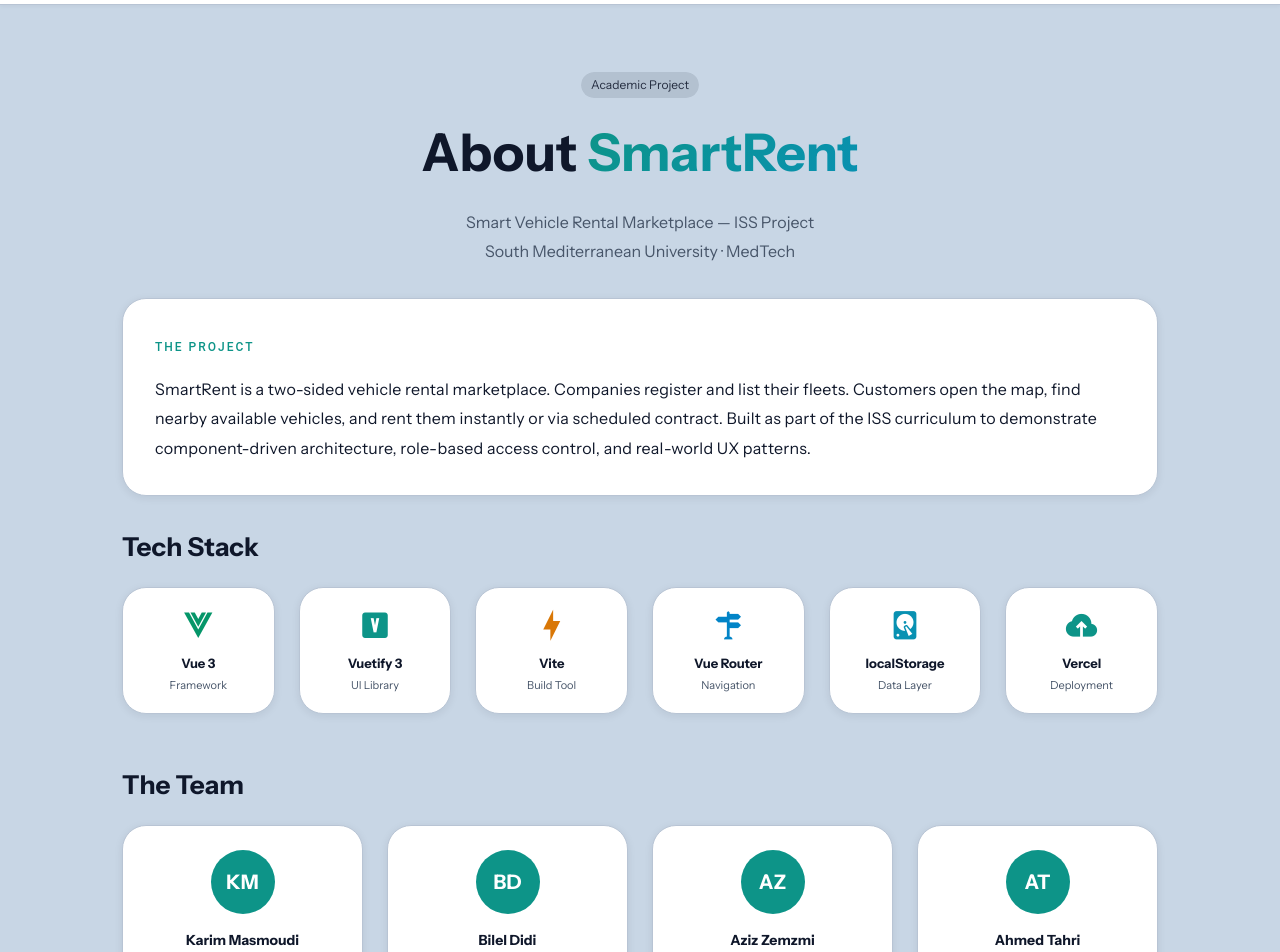
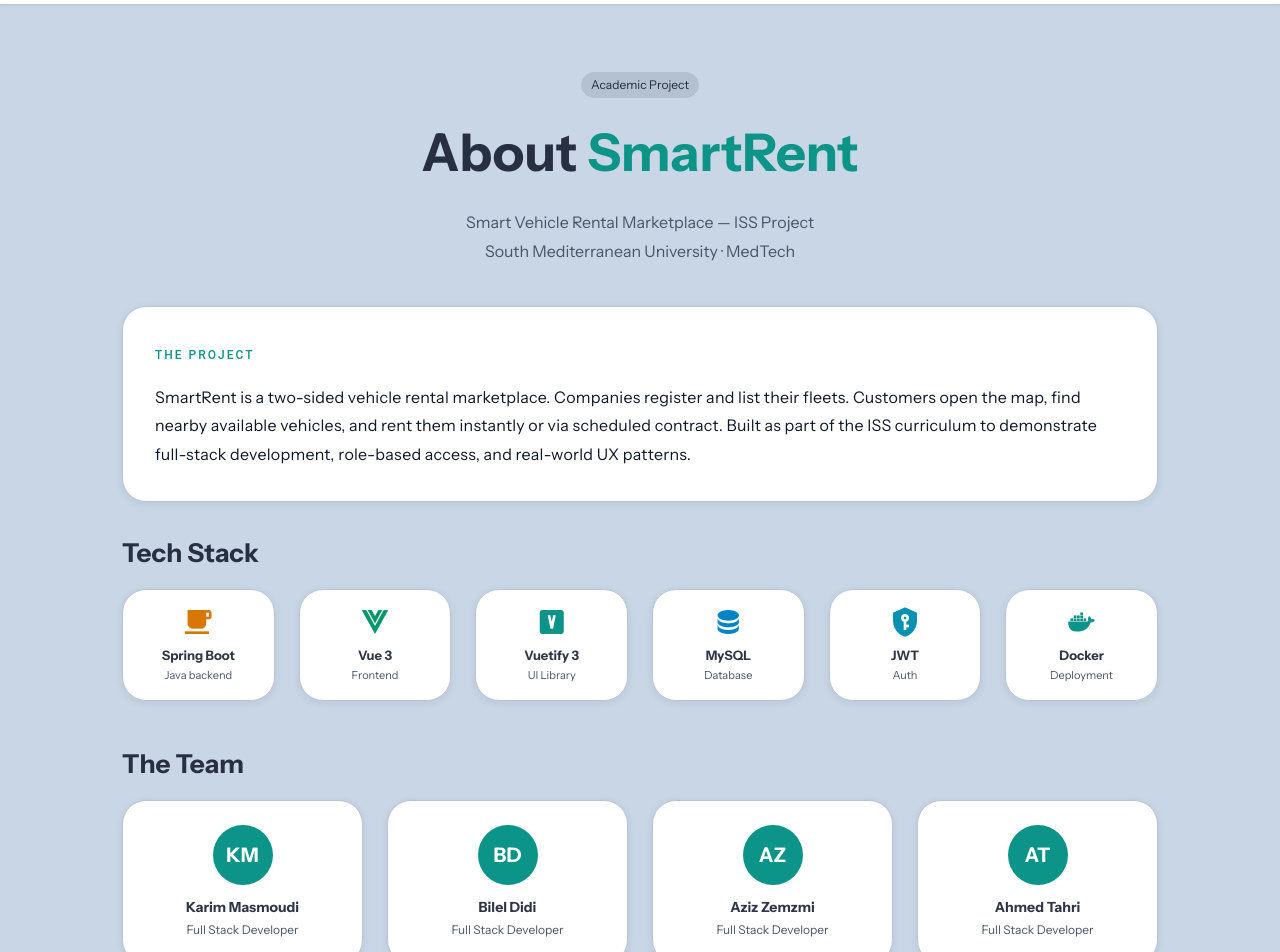
Before and after one commit to Kernel-Hunter/smart-vehicle-rental-system, a Vue app in the folder frontend/: page /about in a window 1280 px wide. Shown: the part 60-1012 px from the top of the page. Built offline with nearby package versions, Linux system fonts and the light colour scheme; a web font is replaced by a local one.

Commit message:
Update AboutView.vue

```diff
--- a/frontend/src/views/AboutView.vue
+++ b/frontend/src/views/AboutView.vue
@@ -1,77 +1,72 @@
 <!-- AboutView.vue -->
 <template>
-  <div class="about-page">
-
-    <!-- Header -->
-    <div class="about-header">
+  <div style="max-width:1100px; margin:0 auto; padding:28px 32px;">
+    <div class="text-center py-10">
       <v-chip color="primary" variant="tonal" size="small" class="mb-4">Academic Project</v-chip>
-      <h1 class="about-title">
-        About <span class="gradient-text">SmartRent</span>
+      <h1 style="font-family:'Cabinet Grotesk','Instrument Sans',sans-serif;font-size:clamp(32px,5vw,52px);font-weight:800;margin-bottom:16px;">
+        About <span style="color:rgb(var(--v-theme-primary))">SmartRent</span>
       </h1>
-      <p class="about-sub">
-        Smart Vehicle Rental Marketplace — ISS Project<br />
-        South Mediterranean University · MedTech
+      <p style="font-size:16px;color:rgb(var(--v-theme-on-surface-variant));max-width:560px;margin:0 auto;line-height:1.8;">
+        Smart Vehicle Rental Marketplace — ISS Project<br />South Mediterranean University · MedTech
       </p>
     </div>
 
     <!-- Description -->
-    <v-card rounded="xl" elevation="1" class="mb-8 fade-up-1">
+    <v-card rounded="xl" elevation="1" class="mb-8">
       <v-card-text class="pa-8">
         <p class="text-overline text-primary mb-3">The Project</p>
-        <p class="about-body">
+        <p style="font-size:16px;line-height:1.8;color:rgb(var(--v-theme-on-surface));">
           SmartRent is a two-sided vehicle rental marketplace. Companies register and list their fleets.
           Customers open the map, find nearby available vehicles, and rent them instantly or via scheduled contract.
-          Built as part of the ISS curriculum to demonstrate component-driven architecture,
-          role-based access control, and real-world UX patterns.
+          Built as part of the ISS curriculum to demonstrate full-stack development, role-based access, and real-world UX patterns.
         </p>
       </v-card-text>
     </v-card>
 
     <!-- Tech stack -->
-    <h2 class="section-heading mb-5 fade-up-1">Tech Stack</h2>
-    <v-row class="mb-10">
-      <v-col v-for="(t, i) in tech" :key="t.name" cols="6" sm="4" md="3" lg="2">
-        <v-card
-          :class="`hover-lift fade-up-${(i % 4) + 1}`"
-          rounded="xl"
-          elevation="1"
-          class="tech-card text-center pa-5"
-        >
-          <v-icon :color="t.color" size="34" class="mb-3">{{ t.icon }}</v-icon>
-          <div class="tech-name">{{ t.name }}</div>
-          <div class="tech-desc">{{ t.desc }}</div>
+    <h2 class="mb-4" style="font-family:'Cabinet Grotesk','Instrument Sans',sans-serif;font-size:26px;font-weight:700;">Tech Stack</h2>
+    <v-row class="mb-8">
+      <v-col v-for="(t, i) in tech" :key="t.name" cols="6" md="4" lg="2">
+        <v-card :class="`hover-lift -delay-${(i%4)+1}`" rounded="xl" elevation="1" class="text-center pa-4">
+          <v-icon :color="t.color" size="32" class="mb-2">{{ t.icon }}</v-icon>
+          <div style="font-size:13px;font-weight:700;">{{ t.name }}</div>
+          <div style="font-size:11px;color:rgb(var(--v-theme-on-surface-variant));margin-top:2px;">{{ t.desc }}</div>
         </v-card>
       </v-col>
     </v-row>
 
     <!-- Team -->
-    <h2 class="section-heading mb-5 fade-up-1">The Team</h2>
-    <v-row class="mb-10">
+    <h2 class="mb-4" style="font-family:'Cabinet Grotesk','Instrument Sans',sans-serif;font-size:26px;font-weight:700;">The Team</h2>
+    <v-row class="mb-8">
       <v-col v-for="(m, i) in team" :key="m.name" cols="6" md="3">
         <v-card
-          :class="`hover-lift fade-up-${i + 1}`"
+          :class="`hover-lift fade-up-${i+1}${m.link ? ' member-clickable' : ''}`"
           rounded="xl"
           elevation="1"
-          class="team-card text-center pa-6"
+          class="text-center pa-6"
+          @click="m.link && openLink(m.link)"
         >
-          <v-avatar color="primary" size="64" class="mb-4">
-            <span class="avatar-initials">{{ m.initials }}</span>
-          </v-avatar>
-          <div class="member-name">{{ m.name }}</div>
-          <div class="member-role">{{ m.role }}</div>
+          <div class="member-avatar-wrap">
+            <v-avatar color="primary" size="60" class="mb-3">
+              <span style="font-size:20px;font-weight:700;color:white;">{{ m.initials }}</span>
+            </v-avatar>
+            <!-- Secret portfolio icon, only shown on Karim's card -->
+            <v-icon v-if="m.link" class="portfolio-hint" size="14" color="primary">mdi-open-in-new</v-icon>
+          </div>
+          <div style="font-weight:700;font-size:14px;">{{ m.name }}</div>
+          <div style="font-size:12px;color:rgb(var(--v-theme-on-surface-variant));margin-top:3px;">{{ m.role }}</div>
         </v-card>
       </v-col>
     </v-row>
 
     <!-- University -->
-    <v-card color="primary" variant="tonal" rounded="xl" elevation="0" class="fade-up-1">
+    <v-card color="primary" variant="tonal" rounded="xl" elevation="0" class="">
       <v-card-text class="pa-6">
-        <p class="text-overline mb-2">Institution</p>
-        <p class="uni-name">South Mediterranean University — MedTech</p>
-        <p class="uni-sub">Program: ISS — Ingénierie des Systèmes et des Services</p>
+        <p class="text-overline mb-1">Institution</p>
+        <p style="font-family:'Cabinet Grotesk','Instrument Sans',sans-serif;font-size:20px;font-weight:700;">South Mediterranean University — MedTech</p>
+        <p style="font-size:14px;color:rgb(var(--v-theme-on-surface-variant));margin-top:4px;">Program: ISS — Ingénierie des Systèmes et des Services</p>
       </v-card-text>
     </v-card>
-
   </div>
 </template>
 
@@ -81,124 +76,43 @@
   data() {
     return {
       tech: [
-        { icon: 'mdi-vuejs',          color: 'success',   name: 'Vue 3',       desc: 'Framework'    },
-        { icon: 'mdi-alpha-v-box',    color: 'primary',   name: 'Vuetify 3',   desc: 'UI Library'   },
-        { icon: 'mdi-lightning-bolt', color: 'warning',   name: 'Vite',        desc: 'Build Tool'   },
-        { icon: 'mdi-routes',         color: 'info',      name: 'Vue Router',  desc: 'Navigation'   },
-        { icon: 'mdi-harddisk',       color: 'secondary', name: 'localStorage',desc: 'Data Layer'   },
-        { icon: 'mdi-cloud-upload',   color: 'primary',   name: 'Vercel',      desc: 'Deployment'   },
+        { icon: 'mdi-coffee',      color: 'warning',   name: 'Spring Boot', desc: 'Java backend'  },
+        { icon: 'mdi-vuejs',       color: 'success',   name: 'Vue 3',       desc: 'Frontend'      },
+        { icon: 'mdi-alpha-v-box', color: 'primary',   name: 'Vuetify 3',   desc: 'UI Library'    },
+        { icon: 'mdi-database',    color: 'info',      name: 'MySQL',       desc: 'Database'      },
+        { icon: 'mdi-shield-key',  color: 'secondary', name: 'JWT',         desc: 'Auth'          },
+        { icon: 'mdi-docker',      color: 'primary',   name: 'Docker',      desc: 'Deployment'    },
       ],
       team: [
-        { name: 'Karim Masmoudi', initials: 'KM', role: 'Full Stack Developer' },
-        { name: 'Bilel Didi',     initials: 'BD', role: 'Full Stack Developer' },
-        { name: 'Aziz Zemzmi',    initials: 'AZ', role: 'Full Stack Developer' },
-        { name: 'Ahmed Tahri',    initials: 'AT', role: 'Full Stack Developer' },
+        { name: 'Karim Masmoudi', initials: 'KM', role: 'Full Stack Developer', link: 'https://karimmasmoudi.vercel.app/' },
+        { name: 'Bilel Didi',     initials: 'BD', role: 'Full Stack Developer', link: null },
+        { name: 'Aziz Zemzmi',    initials: 'AZ', role: 'Full Stack Developer', link: null },
+        { name: 'Ahmed Tahri',    initials: 'AT', role: 'Full Stack Developer', link: null },
       ]
+    }
+  },
+  mounted() { },
+  methods: {
+    openLink(url) {
+      window.open(url, '_blank', 'noopener')
     }
   }
 }
 </script>
 
 <style scoped>
-.about-page {
-  max-width: 1100px;
-  margin: 0 auto;
-  padding: 28px 32px;
+.member-clickable { cursor: pointer; }
+.member-clickable:active { transform: scale(0.97) !important; }
+
+.member-avatar-wrap { position: relative; display: inline-block; }
+
+/* The tiny link icon — barely visible, reveals on hover */
+.portfolio-hint {
+  position: absolute;
+  top: 0;
+  right: -4px;
+  opacity: 0;
+  transition: opacity 0.2s ease;
 }
-
-@media (max-width: 600px) {
-  .about-page { padding: 16px; }
-}
-
-/* Header */
-.about-header {
-  text-align: center;
-  padding: 40px 0 32px;
-}
-
-.about-title {
-  font-family: 'Cabinet Grotesk', 'Instrument Sans', sans-serif;
-  font-size: clamp(32px, 5vw, 52px);
-  font-weight: 800;
-  margin-bottom: 16px;
-  color: rgb(var(--v-theme-on-background));
-}
-
-.about-sub {
-  font-size: 16px;
-  line-height: 1.8;
-  color: rgb(var(--v-theme-on-surface-variant));
-  max-width: 520px;
-  margin: 0 auto;
-}
-
-/* Description */
-.about-body {
-  font-size: 16px;
-  line-height: 1.85;
-  color: rgb(var(--v-theme-on-surface));
-}
-
-/* Section heading */
-.section-heading {
-  font-family: 'Cabinet Grotesk', 'Instrument Sans', sans-serif;
-  font-size: 26px;
-  font-weight: 700;
-  color: rgb(var(--v-theme-on-background));
-}
-
-/* Tech cards */
-.tech-card {
-  height: 100%;
-  transition: transform 0.2s ease, box-shadow 0.2s ease;
-}
-
-.tech-name {
-  font-size: 13px;
-  font-weight: 700;
-  color: rgb(var(--v-theme-on-surface));
-}
-
-.tech-desc {
-  font-size: 11px;
-  color: rgb(var(--v-theme-on-surface-variant));
-  margin-top: 3px;
-}
-
-/* Team cards */
-.team-card {
-  height: 100%;
-}
-
-.avatar-initials {
-  font-size: 20px;
-  font-weight: 700;
-  color: white;
-}
-
-.member-name {
-  font-weight: 700;
-  font-size: 14px;
-  color: rgb(var(--v-theme-on-surface));
-  margin-bottom: 4px;
-}
-
-.member-role {
-  font-size: 12px;
-  color: rgb(var(--v-theme-on-surface-variant));
-}
-
-/* University card */
-.uni-name {
-  font-family: 'Cabinet Grotesk', 'Instrument Sans', sans-serif;
-  font-size: 20px;
-  font-weight: 700;
-  color: rgb(var(--v-theme-on-surface));
-}
-
-.uni-sub {
-  font-size: 14px;
-  color: rgb(var(--v-theme-on-surface-variant));
-  margin-top: 6px;
-}
+.member-clickable:hover .portfolio-hint { opacity: 1; }
 </style>
```
